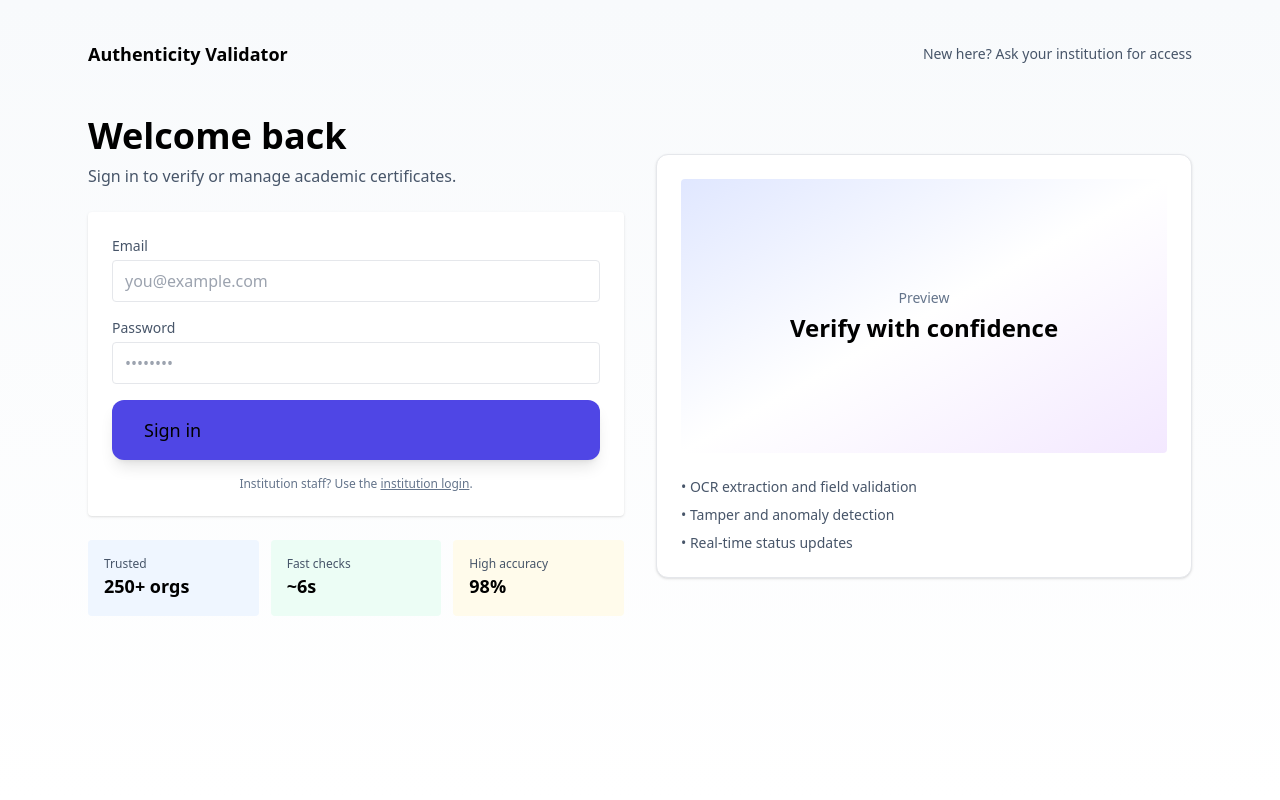
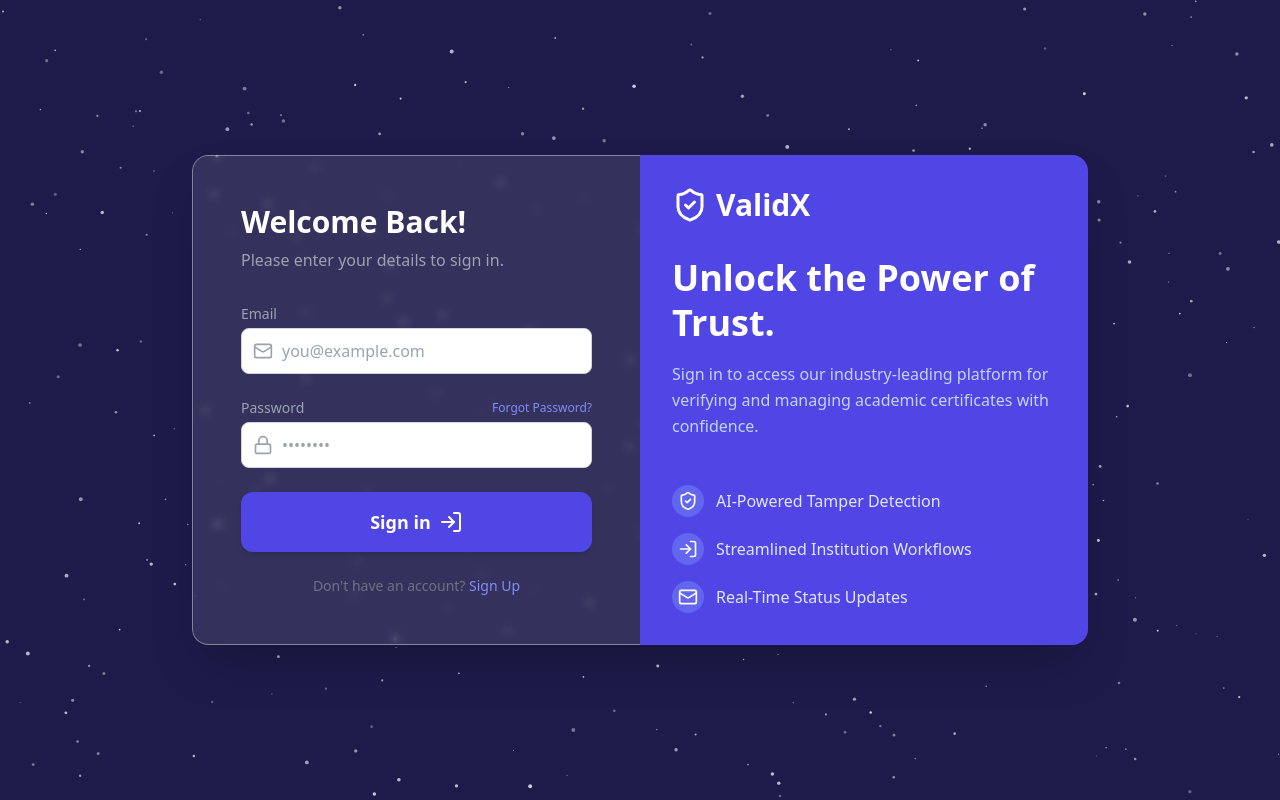
Before and after one commit to ombalgude/validator2.o, a React (Vite) app in the folder frontend/: page /login in a window 1280 px wide. Built offline with nearby package versions, Linux system fonts and the light colour scheme.

Commit message:
redesigned login page and minor changes in button and header component

```diff
--- a/frontend/src/components/Button.jsx
+++ b/frontend/src/components/Button.jsx
@@ -2,7 +2,7 @@ import React from "react";
 
 function Button({ className, children, ...rest }) {
 	const baseStyles =
-		"flex items-center justify-between text-center gap-2 px-8 py-4 bg-indigo-600 text-lg font-semibold rounded-xl shadow-lg transition-all duration-300 transform hover:-translate-y-1 hover:scale-[102%]";
+		"flex items-center text-center gap-2 px-8 py-4 bg-indigo-600 text-lg font-semibold rounded-xl shadow-lg transition-all duration-300 transform hover:-translate-y-1 hover:scale-[102%]";
 	const combinedStyles = `${baseStyles} ${className || ""}`;
 
 	return (
--- a/frontend/src/components/Header.jsx
+++ b/frontend/src/components/Header.jsx
@@ -1,5 +1,5 @@
+import React from "react";
 import { Link } from "react-router-dom";
-import React from "react";
 import { ShieldCheck } from "lucide-react";
 
 const AppHeader = () => (
--- a/frontend/src/pages/LoginPage.jsx
+++ b/frontend/src/pages/LoginPage.jsx
@@ -1,7 +1,127 @@
-import React, { useState } from "react";
+import React, { useCallback, useEffect, useRef, useState } from "react";
 import { useNavigate } from "react-router-dom";
+import axios from "axios";
+import { Link } from "react-router-dom";
 import Button from "../components/Button";
-import axios from "axios";
+import {
+	ShieldCheck,
+	Mail,
+	Lock,
+	LogIn,
+	Loader,
+	AlertTriangle,
+} from "lucide-react";
+
+const ParticleCanvas = () => {
+	const canvasRef = useRef(null);
+	const mouse = useRef({
+		x: window.innerWidth / 2,
+		y: window.innerHeight / 2,
+	});
+
+	const handleMouseMove = useCallback((event) => {
+		mouse.current.x = event.clientX;
+		mouse.current.y = event.clientY;
+	}, []);
+
+	useEffect(() => {
+		const canvas = canvasRef.current;
+		const ctx = canvas.getContext("2d");
+		let particlesArray = [];
+
+		const setCanvasSize = () => {
+			canvas.width = window.innerWidth;
+			canvas.height = window.innerHeight;
+		};
+
+		setCanvasSize();
+		window.addEventListener("resize", setCanvasSize);
+		window.addEventListener("mousemove", handleMouseMove);
+
+		class Particle {
+			constructor(x, y, size, color, directionX, directionY) {
+				this.x = x;
+				this.y = y;
+				this.size = size;
+				this.color = color;
+				this.baseX = this.x; // Original position for parallax effect
+				this.baseY = this.y;
+				this.directionX = directionX;
+				this.directionY = directionY;
+			}
+
+			draw() {
+				ctx.beginPath();
+				ctx.arc(this.x, this.y, this.size, 0, Math.PI * 2, false);
+				ctx.fillStyle = this.color;
+				ctx.fill();
+			}
+
+			update() {
+				this.baseX += this.directionX;
+				this.baseY += this.directionY;
+
+				if (this.baseX > canvas.width + this.size)
+					this.baseX = -this.size;
+				if (this.baseX < -this.size)
+					this.baseX = canvas.width + this.size;
+				if (this.baseY > canvas.height + this.size)
+					this.baseY = -this.size;
+				if (this.baseY < -this.size)
+					this.baseY = canvas.height + this.size;
+
+				let dx = mouse.current.x - canvas.width / 2;
+				let dy = mouse.current.y - canvas.height / 2;
+
+				this.x = this.baseX + dx * (this.size / 20);
+				this.y = this.baseY + dy * (this.size / 20);
+
+				this.draw();
+			}
+		}
+
+		const init = () => {
+			particlesArray = [];
+			let numberOfParticles = 300;
+			for (let i = 0; i < numberOfParticles; i++) {
+				let size = Math.random() * 1.5 + 0.5;
+				let x = Math.random() * window.innerWidth;
+				let y = Math.random() * window.innerHeight;
+				let color = `rgba(255, 255, 255, ${Math.random() * 0.5 + 0.3})`;
+
+				let directionY = (Math.random() - 0.5) * 0.3;
+				let directionX = (Math.random() - 0.5) * 0.3;
+
+				particlesArray.push(
+					new Particle(x, y, size, color, directionX, directionY)
+				);
+			}
+		};
+
+		let animationFrameId;
+		const animate = () => {
+			animationFrameId = requestAnimationFrame(animate);
+			ctx.clearRect(0, 0, window.innerWidth, window.innerHeight);
+			particlesArray.forEach((p) => p.update());
+		};
+
+		init();
+		animate();
+
+		return () => {
+			window.removeEventListener("resize", setCanvasSize);
+			window.removeEventListener("mousemove", handleMouseMove);
+			cancelAnimationFrame(animationFrameId);
+		};
+	}, [handleMouseMove]);
+
+	return (
+		<canvas
+			ref={canvasRef}
+			className="fixed top-0 left-0 w-full h-full -z-10 bg-indigo-950"
+		></canvas>
+	);
+};
 
 export default function LoginPage() {
 	const [email, setEmail] = useState("");
@@ -33,55 +153,62 @@ export default function LoginPage() {
 		}
 	};
 
+	const Feature = ({ icon: Icon, text }) => (
+		<li className="flex items-center gap-3">
+			<div className="flex items-center justify-center w-8 h-8 bg-indigo-500 rounded-full">
+				<Icon className="w-5 h-5 text-white" />
+			</div>
+			<span className="text-indigo-100">{text}</span>
+		</li>
+	);
+
 	return (
-		<div className="min-h-screen bg-gradient-to-b from-slate-50 to-white">
-			<div className="max-w-6xl px-6 pt-10 mx-auto">
-				<div className="flex items-center justify-between">
-					<div className="text-lg font-semibold">
-						Authenticity Validator
-					</div>
-					<div className="text-sm text-slate-600">
-						New here? Ask your institution for access
-					</div>
+		<div className="min-h-screen w-full flex items-center justify-center p-4 font-sans">
+			<ParticleCanvas />
+			<div className="w-full max-w-4xl flex flex-col md:flex-row bg-white/10 backdrop-blur-sm rounded-2xl shadow-2xl overflow-hidden animate-fade-in-up">
+				{/* Left Panel: Login Form */}
+				<div className="w-full md:w-1/2 p-8 md:p-12 rounded-2xl rounded-r-none border border-r-0 border-zinc-300/50">
+					<h2 className="text-3xl font-bold text-white mb-2">
+						Welcome Back!
+					</h2>
+					<p className="text-gray-400 mb-8">
+						Please enter your details to sign in.
+					</p>
+
+					<form onSubmit={submit} className="space-y-6">
+						<div>
+							<label className="block mb-1 text-sm font-medium text-gray-400">
+								Email
+							</label>
+							<div className="relative">
+								<Mail className="absolute left-3 top-1/2 -translate-y-1/2 w-5 h-5 text-gray-400" />
+								<input
+									className="w-full pl-10 pr-3 py-2.5 border border-gray-300 rounded-lg focus:ring-2 focus:ring-indigo-500 focus:border-indigo-500 transition-colors"
+									type="email"
+									placeholder="you@example.com"
+									value={email}
+									onChange={(e) => setEmail(e.target.value)}
+									required
+								/>
 							</div>
 						</div>
 
-			<div className="max-w-6xl px-6 py-12 mx-auto">
-				<div className="grid items-center grid-cols-1 gap-8 md:grid-cols-2">
-					<div className="order-2 md:order-1">
-						<div className="mb-6">
-							<h1 className="text-3xl font-bold leading-tight md:text-4xl">
-								Welcome back
-							</h1>
-							<p className="mt-2 text-slate-600">
-								Sign in to verify or manage academic
-								certificates.
-							</p>
-						</div>
-
-						<div className="card">
-							<form onSubmit={submit} className="space-y-4">
 						<div>
-									<label className="block mb-1 text-sm text-slate-600">
-										Email
-									</label>
-									<input
-										className="w-full px-3 py-2 border rounded"
-										type="email"
-										placeholder="you@example.com"
-										value={email}
-										onChange={(e) =>
-											setEmail(e.target.value)
-										}
-										required
-									/>
-								</div>
-								<div>
-									<label className="block mb-1 text-sm text-slate-600">
+							<div className="flex justify-between items-center mb-1">
+								<label className="text-sm font-medium text-gray-400">
 									Password
 								</label>
+								<a
+									href="#"
+									className="text-xs text-indigo-400 hover:underline font-medium"
+								>
+									Forgot Password?
+								</a>
+							</div>
+							<div className="relative">
+								<Lock className="absolute left-3 top-1/2 -translate-y-1/2 w-5 h-5 text-gray-400" />
 								<input
-										className="w-full px-3 py-2 border rounded"
+									className="w-full pl-10 pr-3 py-2.5 border border-gray-300 rounded-lg focus:ring-2 focus:ring-indigo-500 focus:border-indigo-500 transition-colors"
 									type="password"
 									placeholder="••••••••"
 									value={password}
@@ -91,75 +218,67 @@ export default function LoginPage() {
 									required
 								/>
 							</div>
+						</div>
+
 						{error && (
-									<div className="text-sm text-red-600">
-										{error}
+							<div className="flex items-center gap-3 bg-red-50 text-red-700 text-sm p-3 rounded-lg">
+								<AlertTriangle className="w-5 h-5" />
+								<span>{error}</span>
 							</div>
 						)}
+
 						<Button
-									className="w-full h-full "
+							type="submit"
+							className="w-full flex items-center justify-center gap-2 bg-indigo-600 text-white text-lg font-semibold py-3 rounded-lg shadow-md hover:bg-indigo-700 transition-all duration-300 transform hover:-translate-y-0.5 disabled:bg-indigo-400"
 							disabled={loading}
 						>
-									<span className="text-lg font-medium">
-										{loading ? "Signing in…" : "Sign in"}
-									</span>
+							<span>{loading ? "Signing in…" : "Sign in"}</span>
+							{loading ? (
+								<Loader className="animate-spin" />
+							) : (
+								<LogIn className="w-6 h-6" />
+							)}
 						</Button>
-								<div className="text-xs text-center text-slate-500">
-									Institution staff? Use the{" "}
-									<a
-										className="underline"
-										href="/login-institution"
+
+						<p className="text-sm text-center text-gray-500">
+							Don't have an account?{" "}
+							<Link
+								to="/register"
+								className="text-indigo-400 hover:underline font-medium"
 							>
-										institution login
-									</a>
-									.
-								</div>
+								Sign Up
+							</Link>
+						</p>
 					</form>
 				</div>
 
-						<div className="grid grid-cols-1 gap-3 mt-6 sm:grid-cols-3">
-							<div className="p-4 rounded bg-blue-50">
-								<div className="text-xs text-slate-600">
-									Trusted
+				{/* Right Panel: Branding & Features */}
+				<div className="hidden md:flex flex-col justify-between w-full md:w-1/2 p-8 bg-indigo-600 text-white">
+					<div>
+						<div className="font-extrabold text-3xl flex items-center gap-2 mb-8">
+							<ShieldCheck className="w-9 h-9" />
+							ValidX
 						</div>
-								<div className="text-lg font-semibold">
-									250+ orgs
+						<h1 className="text-4xl font-bold leading-tight mb-4">
+							Unlock the Power of Trust.
+						</h1>
+						<p className="text-indigo-200 leading-relaxed">
+							Sign in to access our industry-leading platform for
+							verifying and managing academic certificates with
+							confidence.
+						</p>
 					</div>
-							</div>
-							<div className="p-4 rounded bg-emerald-50">
-								<div className="text-xs text-slate-600">
-									Fast checks
-								</div>
-								<div className="text-lg font-semibold">~6s</div>
-							</div>
-							<div className="p-4 rounded bg-amber-50">
-								<div className="text-xs text-slate-600">
-									High accuracy
-								</div>
-								<div className="text-lg font-semibold">98%</div>
-							</div>
-						</div>
-					</div>
-
-					<div className="order-1 md:order-2">
-						<div className="p-6 bg-white border shadow rounded-xl">
-							<div className="flex items-center justify-center w-full rounded aspect-video bg-gradient-to-br from-indigo-100 via-white to-purple-100">
-								<div className="text-center">
-									<div className="text-sm text-slate-500">
-										Preview
-									</div>
-									<div className="mt-1 text-2xl font-semibold">
-										Verify with confidence
-									</div>
-								</div>
-							</div>
-							<ul className="mt-6 space-y-2 text-sm disc-list text-slate-600">
-								<li>• OCR extraction and field validation</li>
-								<li>• Tamper and anomaly detection</li>
-								<li>• Real-time status updates</li>
+					<ul className="space-y-4">
+						<Feature
+							icon={ShieldCheck}
+							text="AI-Powered Tamper Detection"
+						/>
+						<Feature
+							icon={LogIn}
+							text="Streamlined Institution Workflows"
+						/>
+						<Feature icon={Mail} text="Real-Time Status Updates" />
 					</ul>
-						</div>
-					</div>
 				</div>
 			</div>
 		</div>
```
Lines whose indentation alone changed are shown as unchanged.
